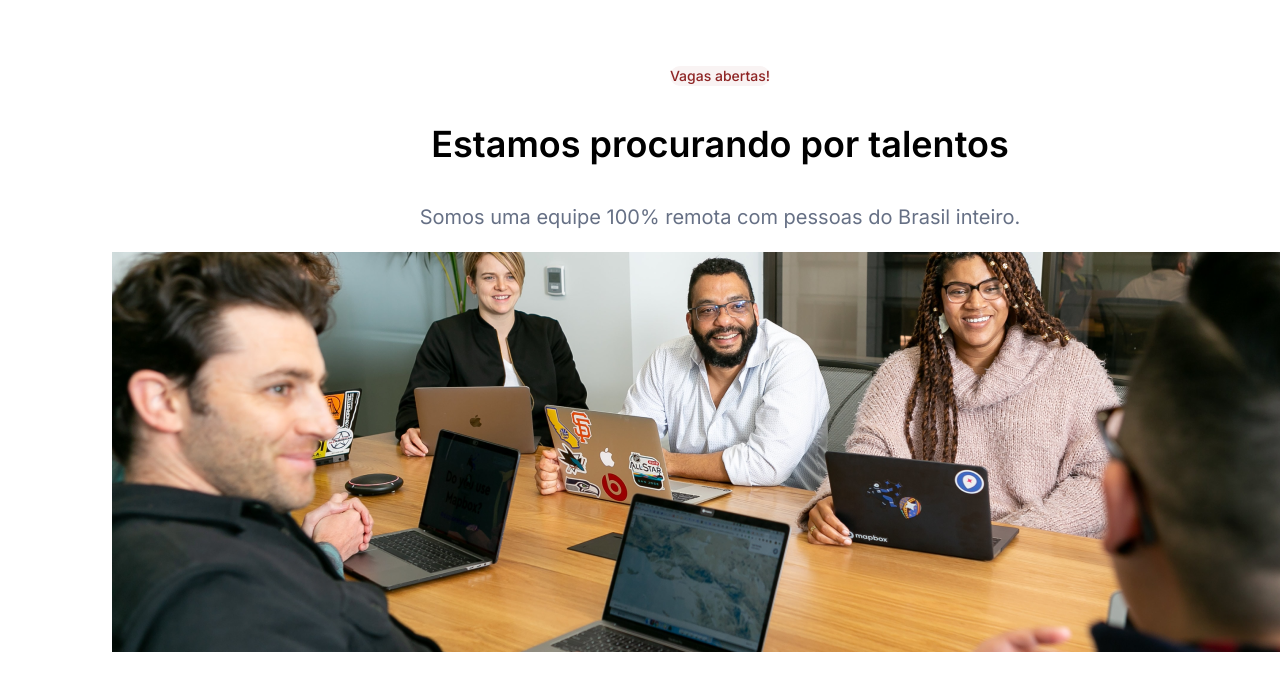
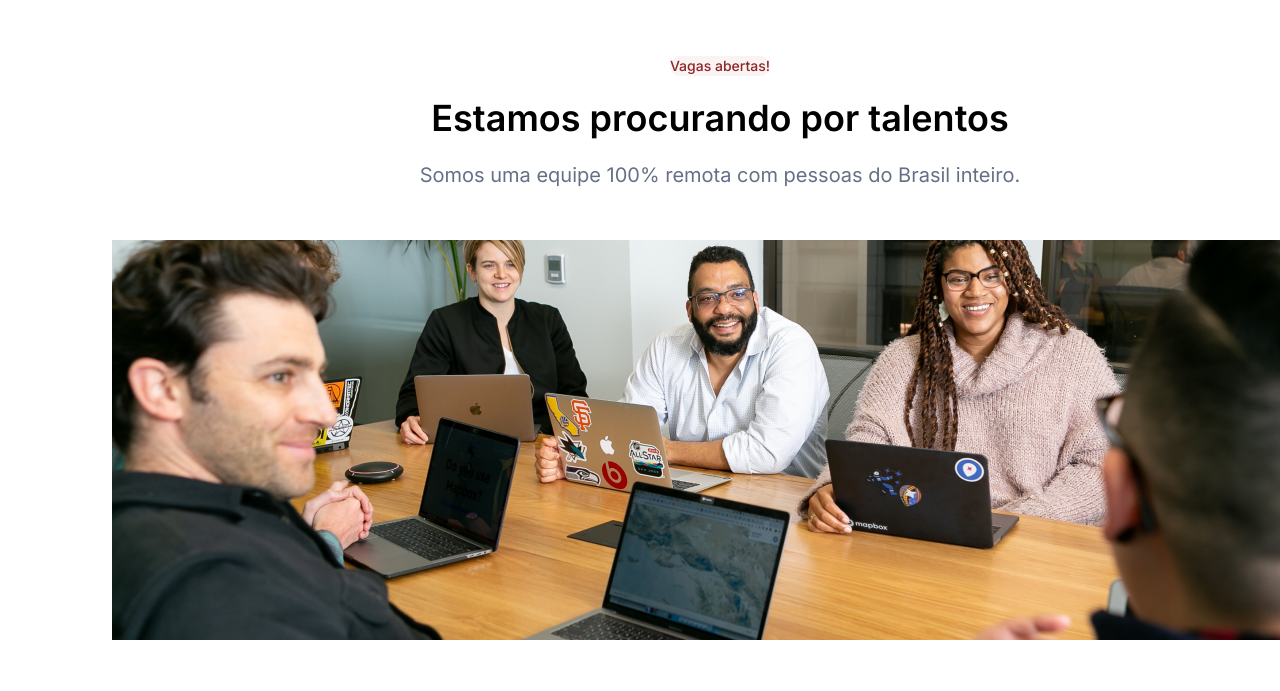
Before and after one commit to tyagoaw/7dayOfCodeAlura, a plain HTML site: page index.html in a window 1280 px wide. Shown: the part 825-1516 px from the top of the page. Drawn offline with Linux system fonts and the light colour scheme.

Commit message:
Ajustes css
Ajustes nas margens de texto e imagem no container talentos

```diff
--- a/css/style.css
+++ b/css/style.css
@@ -178,11 +178,11 @@
     font-weight: 500;
     line-height: 20px;
     text-align: center;
-    margin: 20px 0px;
+    margin: 10px 0px;
+    color: #8E2424;
 
     background: rgba(142, 36, 36, 0.05);
     border-radius: 16px;
-    color:var(--main-color);
 
   }
 
@@ -191,7 +191,7 @@
     font-weight: 600;
     line-height: 44px;
     text-align: center;
-    margin: 16px 0px;
+    margin: 10px 0px;
   }
 
   .talentos_container h6{
@@ -200,16 +200,15 @@
     line-height: 30px;
     text-align: center;
     color: #667085;
-    margin: 20px 0px;
+    margin: 10px 0px;
   }
 
 
-  .imagem_talentos-image.png {
-    position: absolute;
+  .talentosimagem {
+    margin:40px;
     width: 1216px;
     height: 400px;
     left: 112px;
     top: 298px;
 
-    background: url(image.png)
   }
--- a/index.html
+++ b/index.html
@@ -61,7 +61,7 @@
       <h6>Somos uma equipe 100% remota com pessoas do Brasil inteiro.</h6>
     </div>
     <div class="imagem_talentos">
-      <img src="images/image.png"/>
+      <img class="talentosimagem" src="images/image.png"/>
     </div>
   </section>
 </body>
```
